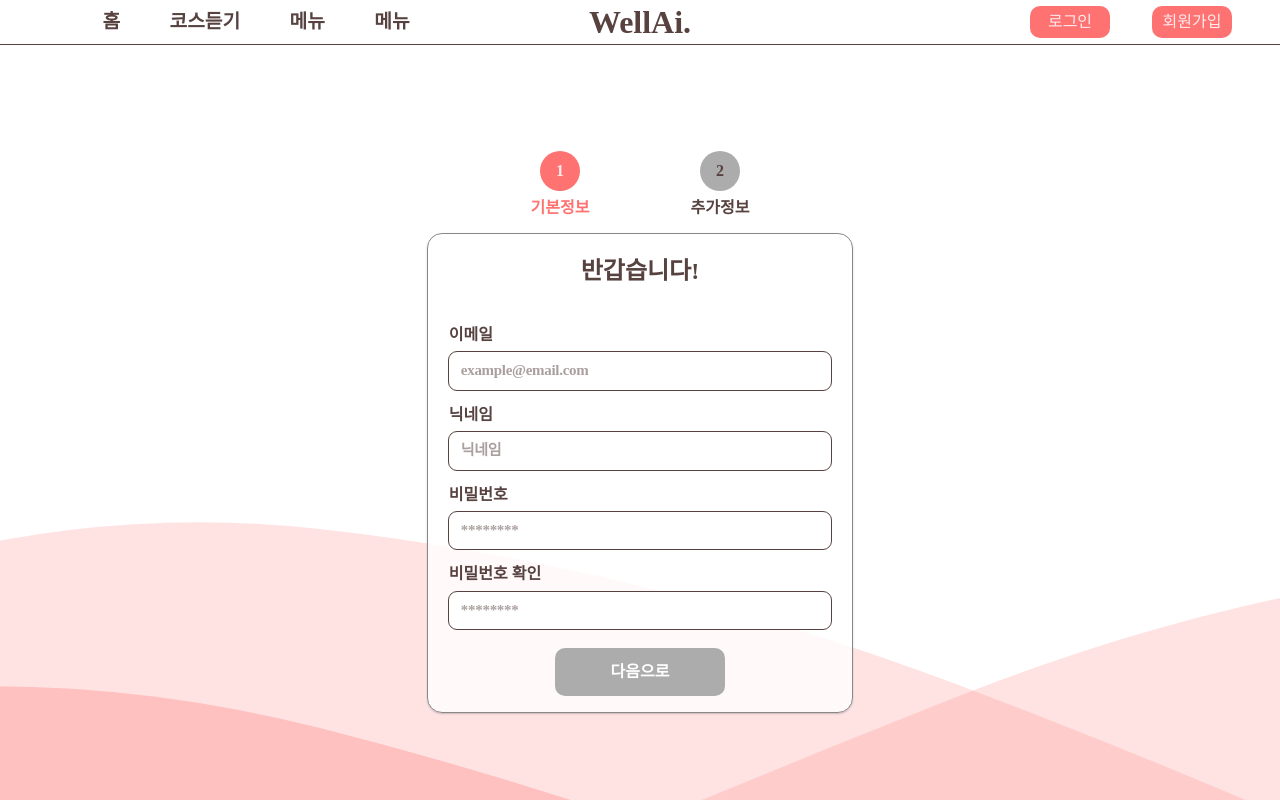
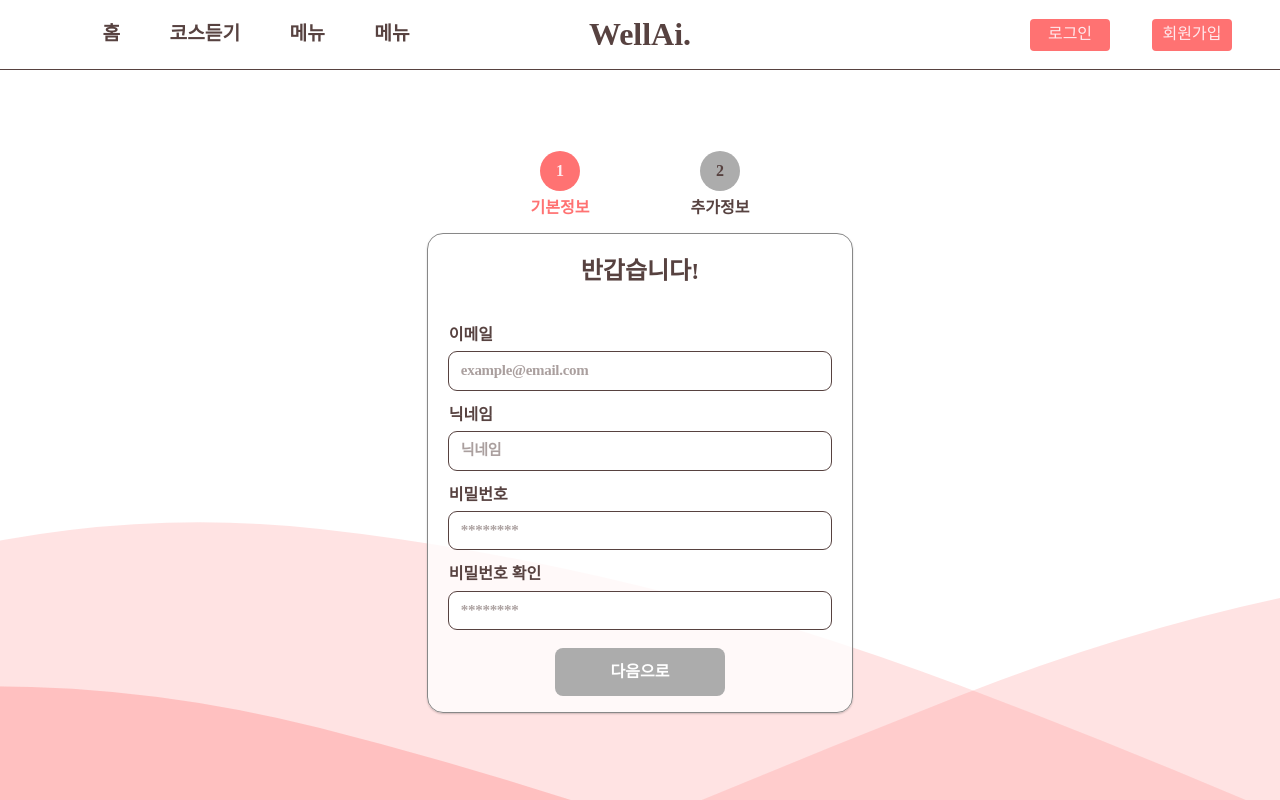
Before and after one commit to JShwa0429/wellai, a React (Create React App) app: page /home in a window 1280 px wide. Built offline with nearby package versions, Linux system fonts and the light colour scheme.

Commit message:
feat : 회원가입 API 연동

```diff
--- a/src/components/atom/input.tsx
+++ b/src/components/element/input.tsx
@@ -9,7 +9,7 @@ type Props = {
   setValue: (arg: string) => void;
 };
 
-const Input: React.FunctionComponent<Props> = ({ type, children, name, placeholder, value, setValue }) => {
+export const Input: React.FunctionComponent<Props> = ({ type, children, name, placeholder, value, setValue }) => {
   const [withFocus, setWithFocus] = useState<boolean>(false);
   const handleValueChange = (event: React.ChangeEvent<HTMLInputElement>) => {
     setValue(event.target.value);
@@ -21,8 +21,6 @@ const Input: React.FunctionComponent<Props> = ({ type, children, name, placehold
     </Label>
   );
 };
-
-export default Input;
 
 const Label = styled.label<{ withFocus: boolean }>`
   font-weight: bold;
--- a/src/components/header/Header.tsx
+++ b/src/components/header/Header.tsx
@@ -30,5 +30,5 @@ const Div = styled.div`
   }
   width: 100vw;
   height: 5vh;
-  min-height: 45px;
+  min-height: 70px;
 `;
--- a/src/components/header/LoginSignUp.tsx
+++ b/src/components/header/LoginSignUp.tsx
@@ -25,7 +25,7 @@ const ButtonDiv = styled.div`
     font-size: 1em;
     height: 2em;
     width: 5em;
-    border-radius: 10px;
+    border-radius: 4px;
     background-color: ${(props) => props.theme.main};
     color: ${(props) => props.theme.buttonText};
   }
--- a/src/components/signup/SignUpEssential.tsx
+++ b/src/components/signup/SignUpEssential.tsx
@@ -1,4 +1,4 @@
-import Input from 'components/atom/input';
+import { Input } from 'components/element/input';
 import { Button } from './Signup';
 import React, { useState } from 'react';
 import { useSelector, useDispatch } from 'react-redux';
@@ -13,6 +13,8 @@ const SignUpEssential: React.FunctionComponent<Props> = ({ pageNumber, handleNex
   const [password, setPassword] = useState(useSelector((state: RootState) => state.signUp.password));
   const [passwordCheck, setPasswordCheck] = useState(useSelector((state: RootState) => state.signUp.passwordCheck));
   const dispatch = useDispatch();
+
+  const validateEmailRegex = /^\S+@\S+\.\S+$/;
   const handleSaveEssential = (event: React.FormEvent) => {
     event.preventDefault();
     const essential: Essential = {
@@ -24,6 +26,7 @@ const SignUpEssential: React.FunctionComponent<Props> = ({ pageNumber, handleNex
     dispatch(saveEssential(essential));
     handleNextPage();
   };
+
   return (
     <>
       <h2>반갑습니다!</h2>
--- a/src/components/signup/SignUpOption.tsx
+++ b/src/components/signup/SignUpOption.tsx
@@ -4,6 +4,7 @@ import React, { useState } from 'react';
 import { useDispatch, useSelector } from 'react-redux';
 import { RootState } from 'store';
 import { Option, saveOption } from 'features/signupSlice';
+import axios from 'axios';
 
 type Props = {
   pageNumber: number;
@@ -45,6 +46,16 @@ const SignUpOption: React.FunctionComponent<Props> = ({ pageNumber, handlePrevPa
     handleSaveOption();
 
     console.log(signUp);
+    axios
+      .post('/users/register/', {
+        user_id: signUp.email,
+        nickname: signUp.nickname,
+        password: signUp.password,
+        options: signUp.option,
+      })
+      .then((res) => console.log(res))
+      .catch((err) => console.log(err));
+    //handleNextPage();
   };
   return (
     <Div>
--- a/src/components/signup/Signup.tsx
+++ b/src/components/signup/Signup.tsx
@@ -49,7 +49,7 @@ const Div = styled.div`
   margin-bottom: auto;
   align-items: center;
   border: 1px solid #888;
-  border-radius: 15px;
+  border-radius: 16px;
   box-shadow: 0 1px 2px 0 rgb(0 0 0 / 20%);
   padding-bottom: 2vh;
   z-index: 98;
@@ -106,7 +106,7 @@ export const Button = styled.button<{ pageNumber: number }>`
   min-height: 3em;
   font-weight: bold;
   margin-top: auto;
-  border-radius: 10px;
+  border-radius: 8px;
   border: 1px solid ${(props) => (props.pageNumber === 1 ? props.theme.main : props.theme.defaultText)};
 
   :disabled {
--- a/src/components/signup/index.ts
+++ b/src/components/signup/index.ts
@@ -1,2 +1,5 @@
 export { default as SignUp } from './Signup';
 export { default as SignUpInfo } from './SignUpInfo';
+export { default as SignUpEssential } from './SignUpEssential';
+export { default as SignUpOption } from './SignUpOption';
+export { default as LikeOption } from './LikeOption';
--- a/src/components/wave/Waves.tsx
+++ b/src/components/wave/Waves.tsx
@@ -55,7 +55,7 @@ const Waves = () => {
 
   return (
     <Div>
-      <p>{time}</p>
+      {/* <p>{time}</p> */}
       <canvas ref={canvasRef} />
     </Div>
   );
```
Also changed, not shown: package.json (+8 -7 lines), public/manifest.json, 1 other file (tests, documents, lock files or other folders).
